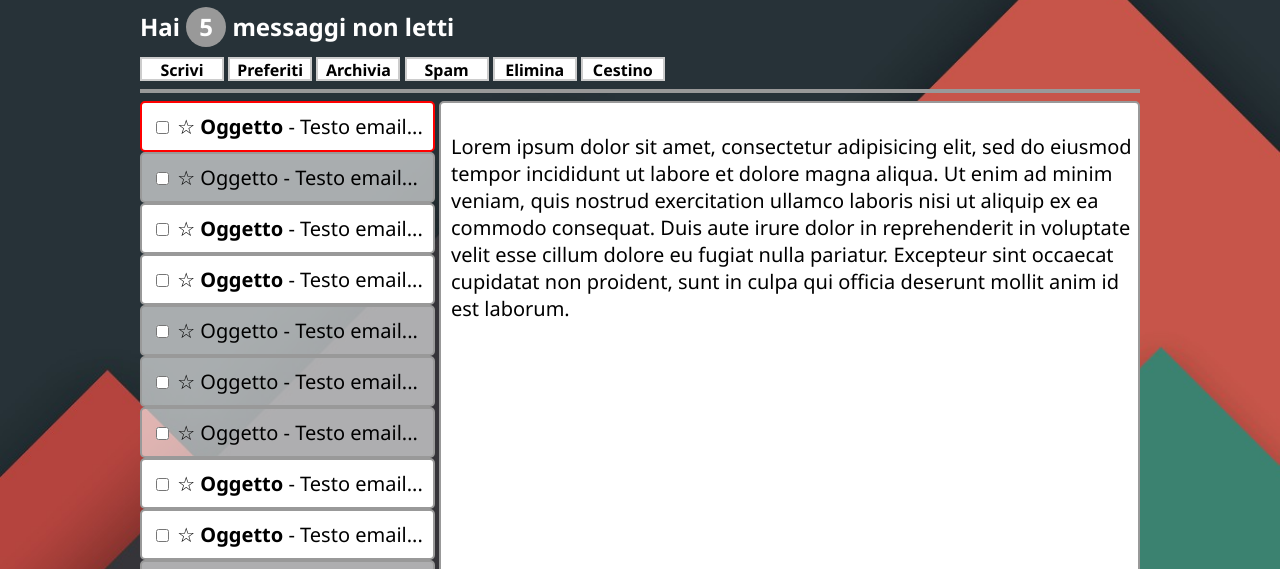
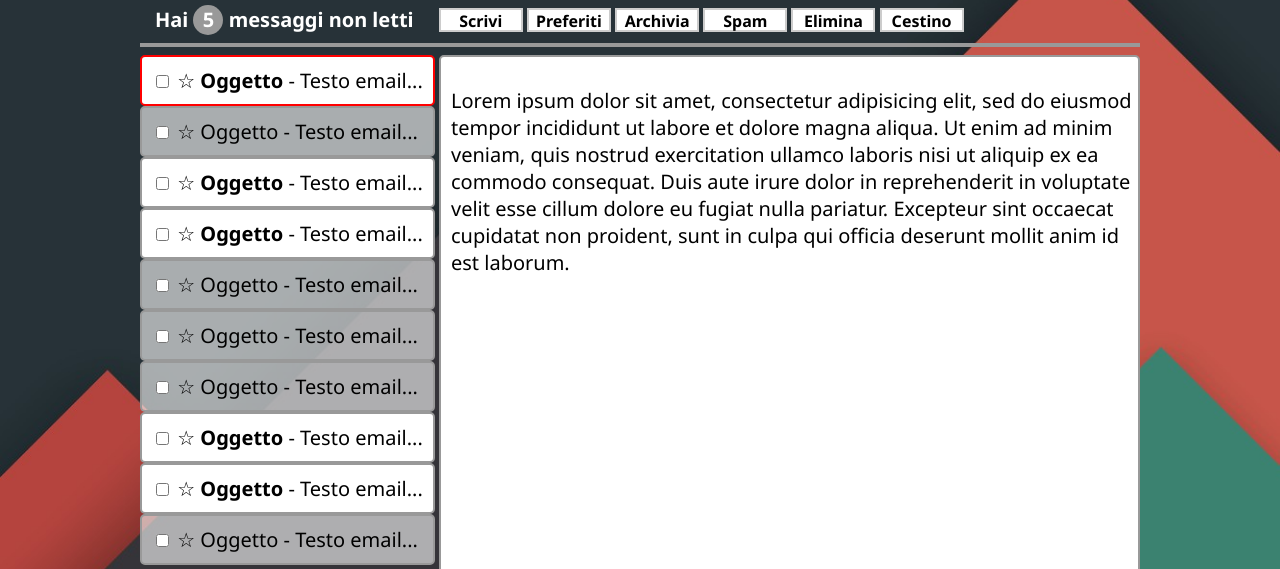
Before and after one commit to PaoloFrancesco-Marino/htmlcss-gmail, a plain HTML site: page index.html in a window 1280 px wide. Shown: the part 135-704 px from the top of the page. Drawn offline with Linux system fonts and the light colour scheme.

Commit message:
Sistemazione pulsanti + modifica dimensioni testo

```diff
--- a/index.html
+++ b/index.html
@@ -30,7 +30,7 @@
           </div>
 
           <!-- box-pulsanti -->
-          <div>
+          <div id="posizione-pulsanti">
             <div class="pulsanti">
               <span>Scrivi</span>
             </div>
--- a/styles/main.css
+++ b/styles/main.css
@@ -39,18 +39,19 @@ body {
 /* avviso non letti*/
 
 #numero-non-letti {
+  display: inline-block;
   color: #fff;
-  margin:10px 0;
-  font-size: 24px;
+  font-size: 20px;
   font-weight: 700;
+  margin-left: 15px;
 }
 
 .numero {
   display: inline-block;
-  width: 40px;
-  height: 40px;
+  width: 30px;
+  height: 30px;
   text-align: center;
-  line-height: 40px;
+  line-height: 30px;
   background-color: #999;
   border-radius: 50%;
   font-weight: 700;
@@ -66,6 +67,11 @@ body {
   background: #fff;
   text-align: center;
   font-weight: 700;
+}
+
+#posizione-pulsanti {
+  display: inline-block;
+  margin-left: 21px;
 }
 
 /* lista email */
```
